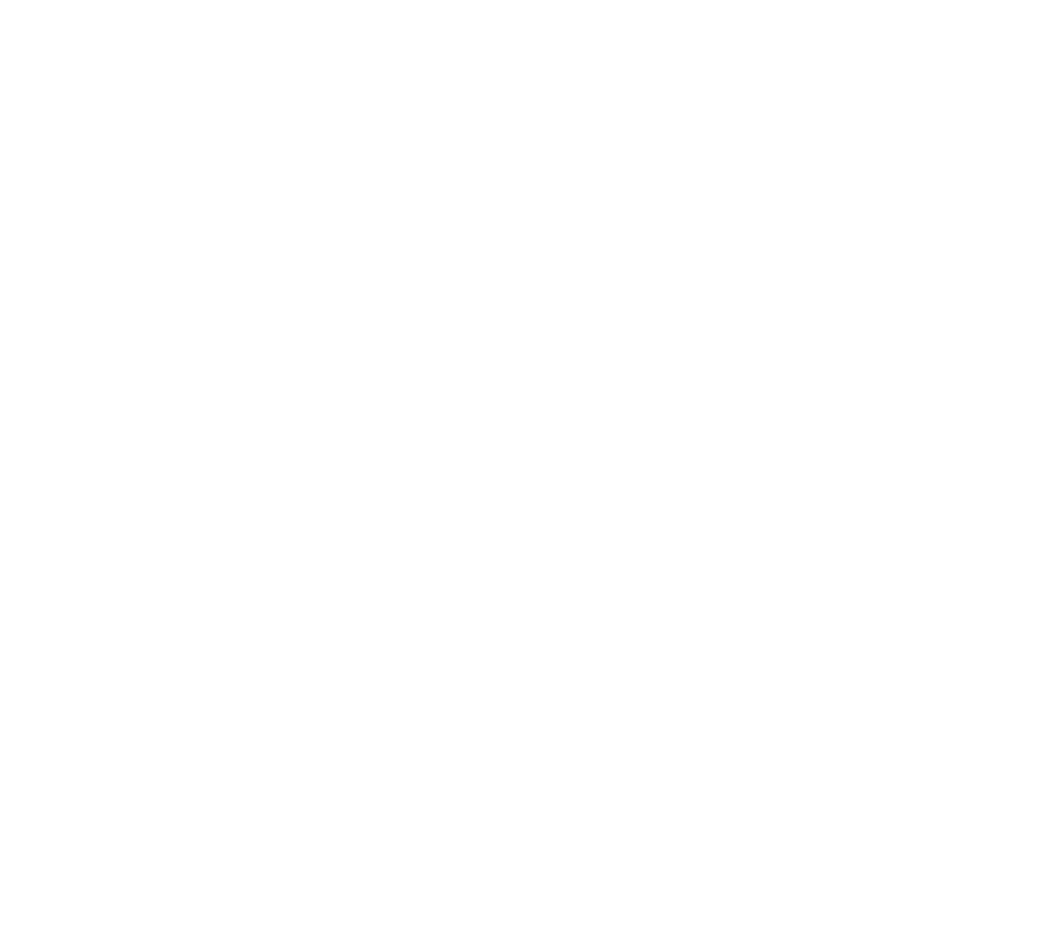
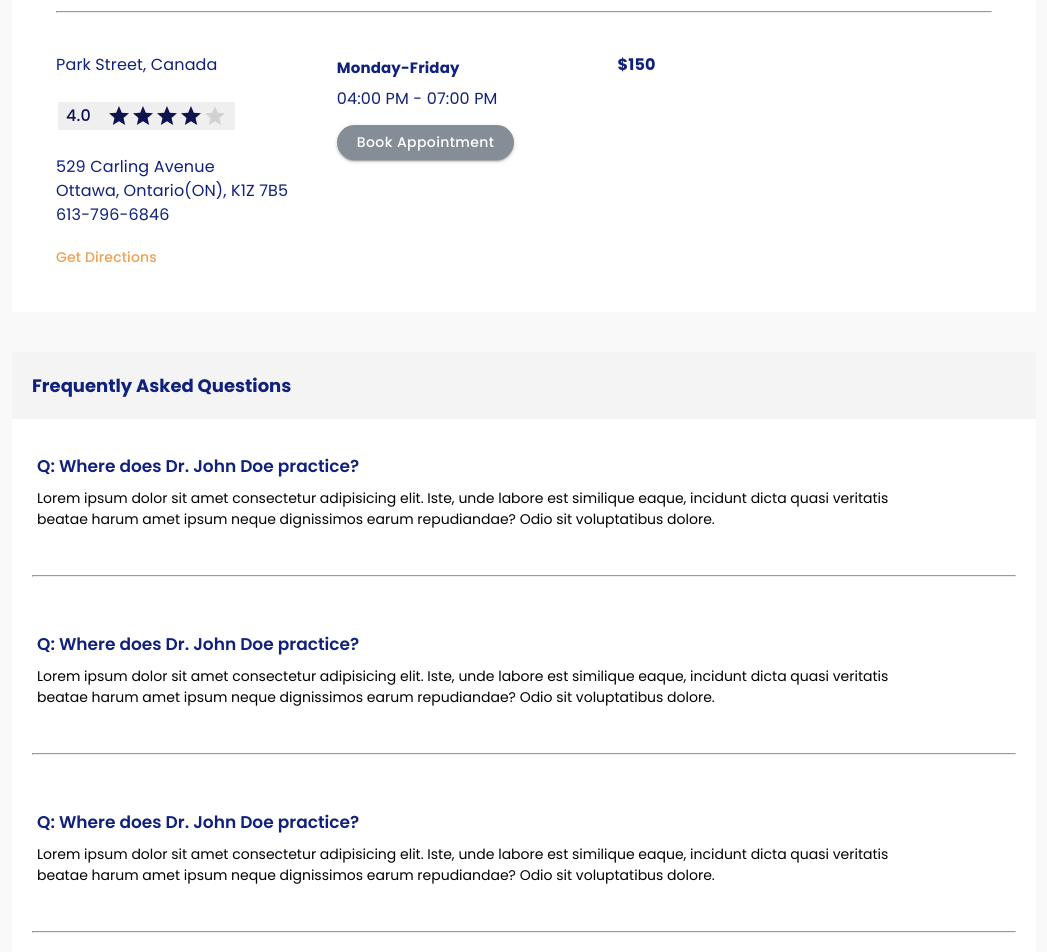
Before and after one commit to AnandAeroqube/health-clinic-frontend, a React (Create React App) app: page /doctor in a window 1280 px wide. Shown: the part 1640-2592 px from the top of the page, without its empty margins (116-1163 px from the left). Before the commit the page ends 1307 px from the top, so only its background shows below. Built offline with nearby package versions, Linux system fonts and the light colour scheme.

Commit message:
Home flow done

```diff
--- a/src/components/CustomRating.jsx
+++ b/src/components/CustomRating.jsx
@@ -30,7 +30,7 @@
         alignItems: 'center',
         backgroundColor: '#efefef',
         padding: '2px 8px',
-        margin: '30px 2px',
+        margin: '25px 2px',
         width: 'fit-content',
       }}
     >
--- a/src/components/DoctorCard/index.css
+++ b/src/components/DoctorCard/index.css
@@ -46,4 +46,5 @@
     width: 100%;
     padding: 8px;
     text-transform: none;
+    font-family: 'Poppins';
 }
--- a/src/components/DoctorClinicCard/index.css
+++ b/src/components/DoctorClinicCard/index.css
@@ -1,4 +1,39 @@
 .dcc {
     display: flex;
     flex-direction: row;
+    font-family: 'Poppins';
+    color: var(--color-primary);
+    padding: 20px;
 }
+
+.dcc-address {
+    width: 30%;
+}
+
+.dcc-address__dir {
+    color: #eba352;
+    font-size: 14px;
+    font-weight: 500;
+    padding-top: 20px;
+}
+
+.dcc-app {
+    width: 30%;
+    line-height: 2;
+}
+
+.dcc-app__days {
+    font-size: 15px;
+    font-weight: bold;
+}
+
+.doctor-card.dcc-app__button#appointment-button {
+    width: auto !important;
+    margin: 10px auto;
+    padding: 5px 20px;
+}
+
+.dcc-fee {
+    font-size: 16px;
+    font-weight: bold;
+}
--- a/src/components/DoctorClinicCard/index.jsx
+++ b/src/components/DoctorClinicCard/index.jsx
@@ -1,17 +1,30 @@
 import React from 'react'
 import './index.css'
+import CustomRating from '../CustomRating'
+import {Button} from '@mui/material'
 
 function DoctorClinicCard() {
   return (
     <div className='dcc'>
         <div className="dcc-address">
-            Park Street, Canada
+            <div className="dcc-address__location">Park Street, Canada</div>
+            <CustomRating value={4.0} />
+            <div className="dcc-address__full">
+            529 Carling Avenue<br></br>
+            Ottawa, Ontario(ON), K1Z 7B5<br></br>
+            613-796-6846
+            </div>
+            <div className="dcc-address__dir">Get Directions</div>
         </div>
         <div className="dcc-app">
-            Appointment
+            <div className="dcc-app__days">Monday-Friday</div>
+            <div className="dcc-app__time">04:00 PM - 07:00 PM</div>
+            <Button variant="contained" className='doctor-card dcc-app__button' id="appointment-button">
+                Book Appointment
+            </Button>
         </div>
         <div className="dcc-fee">
-            Fee
+            $150
         </div>
     </div>
   )
--- /dev/null
+++ b/src/components/ReviewCard.jsx/index.css
@@ -0,0 +1,20 @@
+.rc {
+    padding: 20px;
+    color: var(--color-primary);
+}
+
+.rc-user {
+    font-size: 14px;
+    display: flex;
+   flex-direction: row;
+   align-items: center;
+}
+
+.rc-content {
+    padding-left: 20px;
+}
+
+.rc-head {
+    font-size: 16px;
+    font-weight: bold;
+}
--- /dev/null
+++ b/src/components/ReviewCard.jsx/index.jsx
@@ -0,0 +1,19 @@
+import React from 'react'
+import CustomRating from '../CustomRating'
+import './index.css'
+import AccountCircleOutlinedIcon from '@mui/icons-material/AccountCircleOutlined';
+
+const ReviewCard = () => {
+  return (
+    <div className="rc">
+        <div className="rc-user"><AccountCircleOutlinedIcon />{' '}Jack Reacher (Verified)</div>
+        <div className="rc-content">
+        <div className="rc-head">Visited for Jaw Reshaping</div>
+        <CustomRating value={4} />
+        <div className="rc-body">Lorem Ipsum has been the industry's standard dummy text ever since the 1500s, when an unknown printer took a galley of type and scrambled it to make a type specimen book. It has survived not only five centuries, but also the leap into electronic typesetting, remaining essentially unchanged.</div>
+        </div>
+    </div>
+  )
+}
+
+export default ReviewCard
--- a/src/containers/DoctorProfile/index.css
+++ b/src/containers/DoctorProfile/index.css
@@ -1,6 +1,11 @@
 .dp {
     background-color: #f9f9fa;
     padding: 60px 10%;
+}
+
+.dp hr {
+    color: var(--color-gray-1) !important;
+    margin: 20px;
 }
 
 .dp-tabs {
@@ -20,9 +25,69 @@
     color: var(--color-primary) !important;
     text-transform: none !important;
     font-size: 18px !important;
-    font-weight: 600 !important;
+    font-family: 'Poppins' !important;
+    font-weight: 700 !important;
 }
 
 .dp-tabarea {
     background-color: white;
 }
+
+.dp-addinfo {
+    font-family: 'Poppins';
+    color: var(--color-primary);
+    margin: 20px;
+    font-size: 14px;
+    line-height: 2;
+}
+
+.dp-addinfo__headline {
+    font-size: 20px;
+    font-weight: 600;
+}
+
+.dp-addinfo__body {
+    margin: 20px;
+}
+
+.dp-addinfo__h {
+    font-size: 18px;
+    font-weight: 600;
+    display: flex;
+   flex-direction: row;
+   align-items: center;
+}
+
+.dp-addinfo__c {
+    margin: auto 20px;
+}
+
+.dp-faq-headline {
+    background-color: #f4f4f4;
+    color: var(--color-primary);
+    font-size: 18px;
+    font-weight: 700;
+    padding: 20px;
+}
+
+.dp-faq-body {
+    background-color: white;
+}
+
+.dp-faq {
+    padding: 25px;
+}
+
+.dp-faqq {
+    width: 90%;
+    font-size: 17px;
+    font-weight: 600;
+    line-height: 2;
+    margin: 5px 0;
+    color: var(--color-primary);
+}
+
+.dp-faqa {
+    width: 90%;
+    font-size: 14px;
+}
--- a/src/containers/DoctorProfile/index.jsx
+++ b/src/containers/DoctorProfile/index.jsx
@@ -5,6 +5,9 @@
 import './index.css'
 import {Tabs, Tab, Box, Typography} from '@mui/material'
 import DoctorClinicCard from '../../components/DoctorClinicCard'
+import SchoolOutlinedIcon from '@mui/icons-material/SchoolOutlined'
+import EmojiEventsOutlinedIcon from '@mui/icons-material/EmojiEventsOutlined'
+import ReviewCard from '../../components/ReviewCard.jsx'
 
 function TabPanel(props) {
   const { children, value, index, ...other } = props;
@@ -48,6 +51,7 @@
       <div className="dp-dcb">
         <DoctorCardBig />
       </div>
+
       <div className="dp-tabs">
         <div className="dp-tabpanelarea">
         <Tabs className='dp-tabpanel' value={tab} onChange={(e, n) => setTab(n)}>
@@ -61,19 +65,95 @@
         <TabPanel className="dp-tabarea" value={tab} index={0}>
           <div className="dp-info">
             <div className="dp-dcc">
+              <DoctorClinicCard /> <hr></hr>
+              <DoctorClinicCard /> <hr></hr>
+              <DoctorClinicCard /> <hr></hr>
               <DoctorClinicCard />
             </div>
           </div>
         </TabPanel>
         <TabPanel className="dp-tabarea" value={tab} index={1}>
-          Item Two
+          <div className="dp-addinfo">
+            <div className="dp-addinfo__headline">Patient Reviews for Dr. John Doe</div>
+            <div className="dp-addinfo__sub">These are patient’s opinions and do not necessarily reflect the doctor’s medical capabilities.</div>
+            <br></br>
+            <div>53 results</div>
+            <div className="dp-addinfo__body">
+              <hr></hr>
+              <ReviewCard />
+              <hr></hr>
+              <ReviewCard />
+              <hr></hr>
+              <ReviewCard />
+              <hr></hr>
+              <ReviewCard />
+            </div>
+          </div>
         </TabPanel>
         <TabPanel className="dp-tabarea" value={tab} index={2}>
-          Item Three
+          <div className="dp-addinfo">
+            <div className="dp-addinfo__headline">Additional Info for Dr. John Doe</div>
+            <div className="dp-addinfo__sub">Lorem Ipsum has been the industry's standard dummy text ever since the 1500s</div>
+            <hr></hr>
+            <div className="dp-addinfo__body">
+              <div className="dp-addinfo__h"><SchoolOutlinedIcon /> Educational Qualifications</div>
+              <div className="dp-addinfo__c">
+                Lorem Ipsum has been the industry's standard dummy text.<br></br>
+                Lorem Ipsum has been the industry's standard dummy text.<br></br>
+                Lorem Ipsum has been the industry's standard dummy text.<br></br>
+                Lorem Ipsum has been the industry's standard dummy text.
+              </div>
+            </div>
+            <hr></hr>
+            <div className="dp-addinfo__body">
+              <div className="dp-addinfo__h"><EmojiEventsOutlinedIcon /> Other Achievements</div>
+              <div className="dp-addinfo__c">
+                Lorem Ipsum has been the industry's standard dummy text.<br></br>
+                Lorem Ipsum has been the industry's standard dummy text.<br></br>
+                Lorem Ipsum has been the industry's standard dummy text.<br></br>
+                Lorem Ipsum has been the industry's standard dummy text.
+              </div>
+            </div>
+          </div>
         </TabPanel>
         <TabPanel className="dp-tabarea" value={tab} index={3}>
-          Item Four
+        <div className="dp-addinfo">
+            <div className="dp-addinfo__headline">Videos from Dr. John Doe</div>
+            <div className="dp-addinfo__sub">Lorem Ipsum has been the industry's standard dummy text ever since the 1500s</div>
+
+            <hr></hr>
+        </div>
         </TabPanel>
+        </div>
+      </div>
+
+      <div className="dp-faqs">
+        <div className="dp-faq-headline">Frequently Asked Questions</div>
+          <div className="dp-faq-body">
+          <div className="dp-faq">
+            <div className="dp-faqq">Q: Where does Dr. John Doe practice?</div>
+            <div className="dp-faqa">Lorem ipsum dolor sit amet consectetur adipisicing elit. Iste, unde labore est similique eaque, incidunt dicta quasi veritatis beatae harum amet ipsum neque dignissimos earum repudiandae? Odio sit voluptatibus dolore.</div>
+          </div>
+          <hr></hr>
+          <div className="dp-faq">
+            <div className="dp-faqq">Q: Where does Dr. John Doe practice?</div>
+            <div className="dp-faqa">Lorem ipsum dolor sit amet consectetur adipisicing elit. Iste, unde labore est similique eaque, incidunt dicta quasi veritatis beatae harum amet ipsum neque dignissimos earum repudiandae? Odio sit voluptatibus dolore.</div>
+          </div>
+          <hr></hr>
+          <div className="dp-faq">
+            <div className="dp-faqq">Q: Where does Dr. John Doe practice?</div>
+            <div className="dp-faqa">Lorem ipsum dolor sit amet consectetur adipisicing elit. Iste, unde labore est similique eaque, incidunt dicta quasi veritatis beatae harum amet ipsum neque dignissimos earum repudiandae? Odio sit voluptatibus dolore.</div>
+          </div>
+          <hr></hr>
+          <div className="dp-faq">
+            <div className="dp-faqq">Q: Where does Dr. John Doe practice?</div>
+            <div className="dp-faqa">Lorem ipsum dolor sit amet consectetur adipisicing elit. Iste, unde labore est similique eaque, incidunt dicta quasi veritatis beatae harum amet ipsum neque dignissimos earum repudiandae? Odio sit voluptatibus dolore.</div>
+          </div>
+          <hr></hr>
+          <div className="dp-faq">
+            <div className="dp-faqq">Q: Where does Dr. John Doe practice?</div>
+            <div className="dp-faqa">Lorem ipsum dolor sit amet consectetur adipisicing elit. Iste, unde labore est similique eaque, incidunt dicta quasi veritatis beatae harum amet ipsum neque dignissimos earum repudiandae? Odio sit voluptatibus dolore.</div>
+          </div>
         </div>
       </div>
     </div>
```
